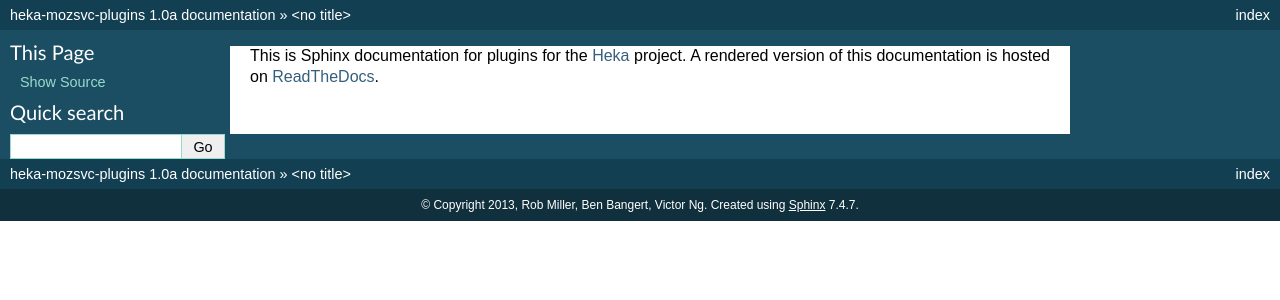
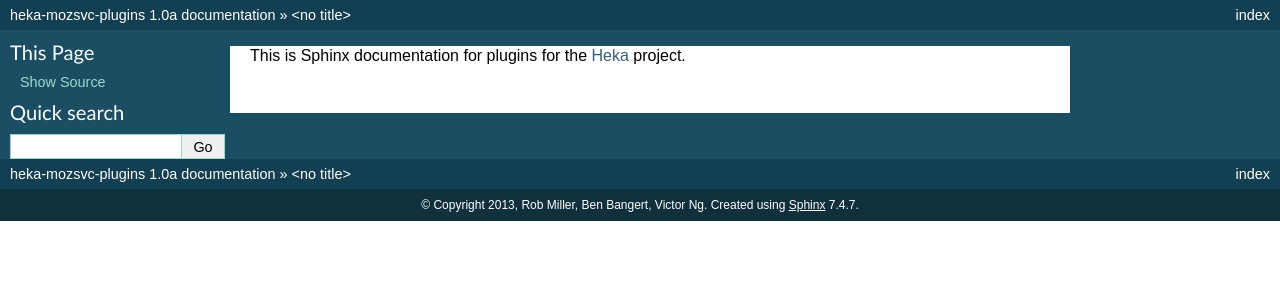
Before and after one commit to mozilla-services/heka-mozsvc-plugins, a Sphinx documentation site: the page built from docs/README.rst, in a window 1280 px wide. Shown: the top 300 px of the page. Built offline with Sphinx 7.4.7, drawn with Linux system fonts in a browser that asks for light colours.

Commit message:
remove inaccurate link

```diff
--- a/docs/README.rst
+++ b/docs/README.rst
@@ -1,4 +1,2 @@
-This is Sphinx documentation for plugins for the `Heka <https://github.com/mozilla-
-services/heka>`_ project. A rendered version of this
-documentation is hosted on `ReadTheDocs
-<https://heka-mozsvc-plugins.readthedocs.org/>`_.
+This is Sphinx documentation for plugins for the
+`Heka <https://github.com/mozilla-services/heka>`_ project.
```
